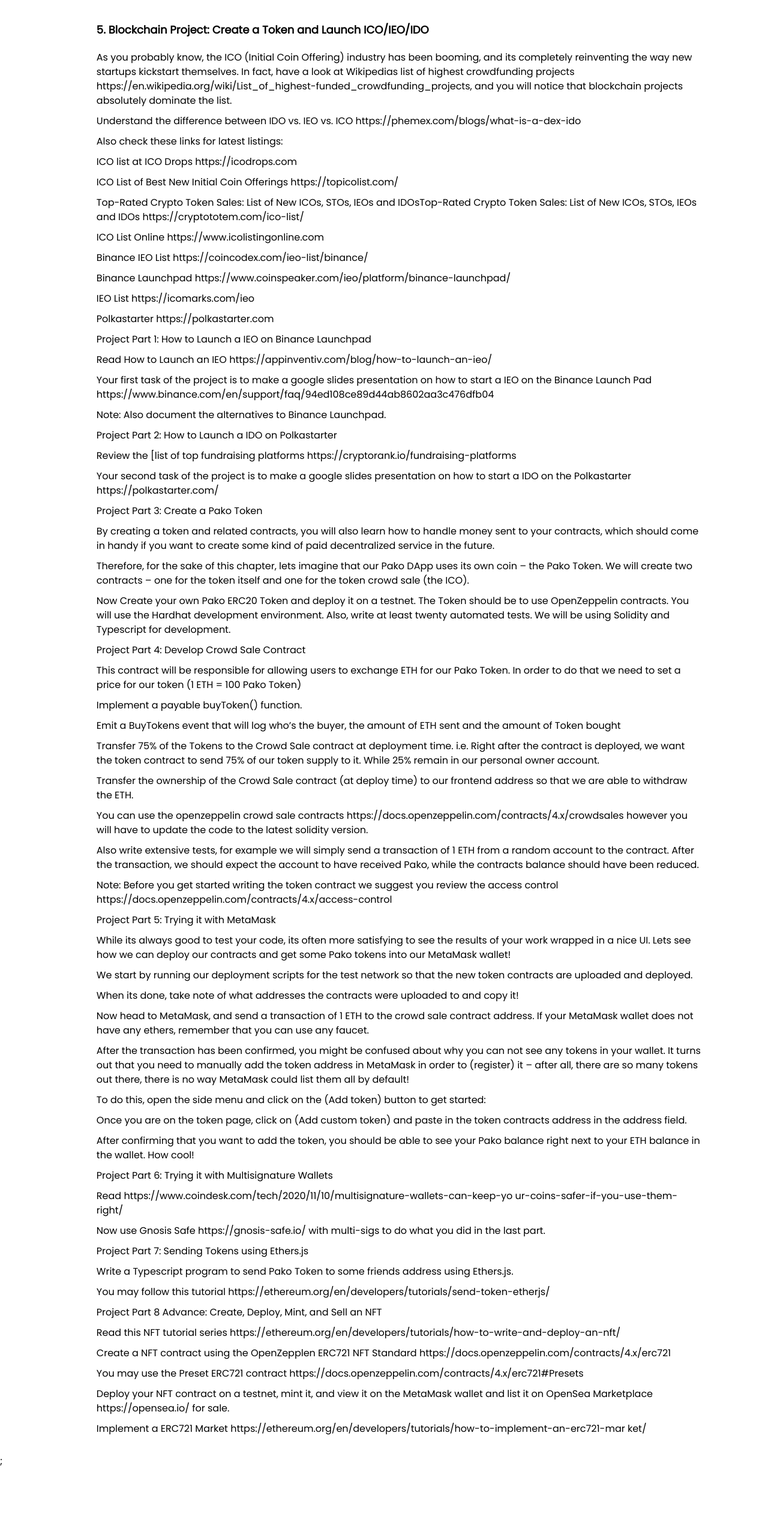
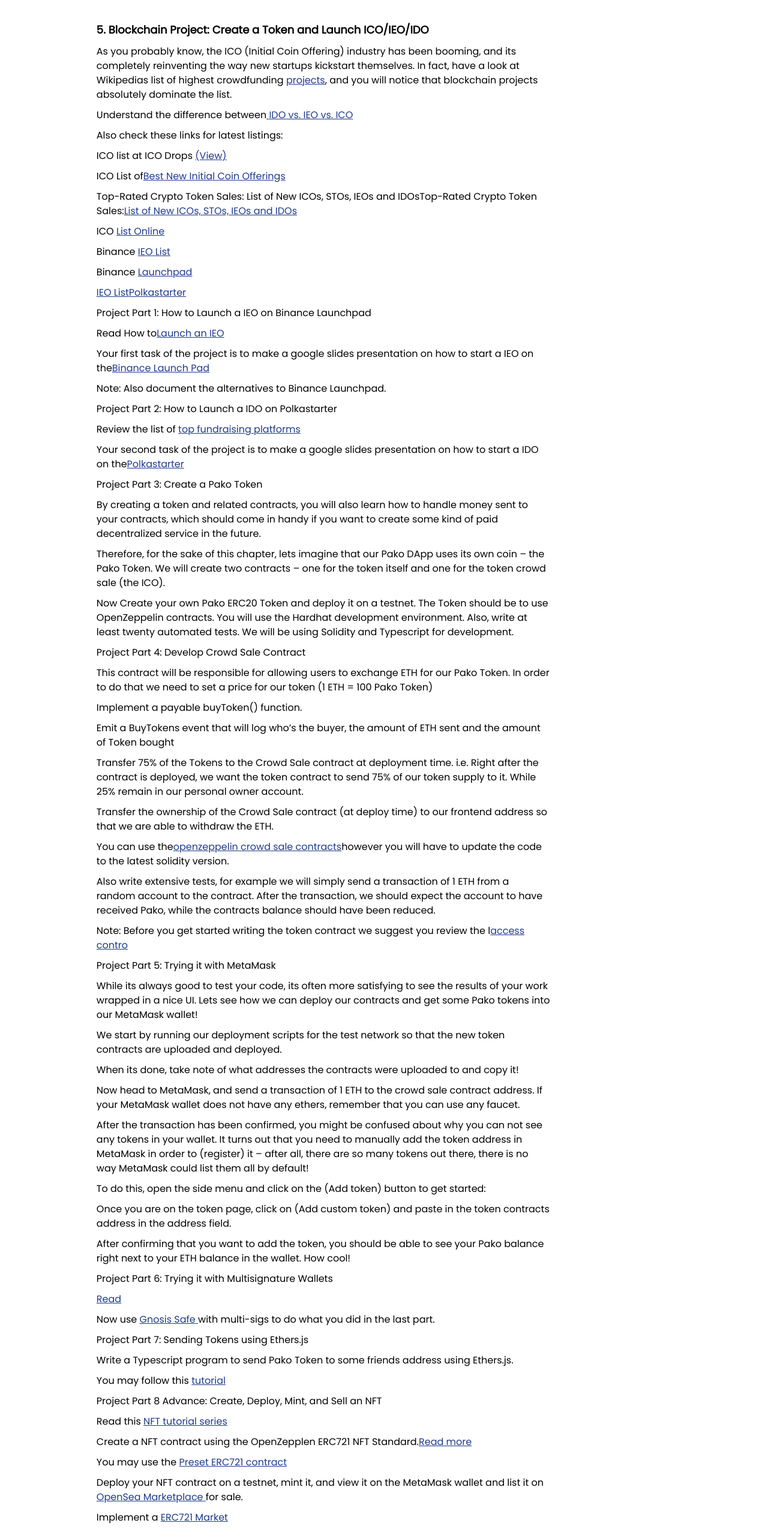
Before and after one commit to AwaisYusaf/Panaverse-DAO-Syllabus, a Next.js app: page /courses/web/q4 in a window 1280 px wide. Shown: the part 922-3486 px from the top of the page at 60% size. Before the commit the page ends 3370 px from the top, so only its background shows below. Built offline with nearby package versions, Linux system fonts and the light colour scheme.

Commit message:
Web q4 responsive issue fixed

```diff
--- a/components/CourseLayout/index.tsx
+++ b/components/CourseLayout/index.tsx
@@ -111,7 +111,9 @@
             </div>
           </div>
         </div>
-        <div className={styles.container}>{children}</div>
+        <div className={styles.container}>
+          <div className="w-full">{children}</div>
+        </div>
       </div>
     </>
   );
--- a/pages/about/index.tsx
+++ b/pages/about/index.tsx
@@ -9,7 +9,7 @@
         <title>Panaverse | About</title>
       </Head>
       <PageLayout>
-        <div>About</div>
+        <section className="min-h-screen">About Page</section>
       </PageLayout>
       <Footer />
     </>
--- a/pages/contact/index.tsx
+++ b/pages/contact/index.tsx
@@ -9,7 +9,7 @@
         <title>Panaverse | Contact</title>
       </Head>
       <PageLayout>
-        <div>Contact</div>
+        <section className="min-h-screen">Contact</section>
       </PageLayout>
       <Footer />
     </>
--- a/pages/courses/web/q4.tsx
+++ b/pages/courses/web/q4.tsx
@@ -122,71 +122,150 @@
           <h3 className="mt-6 text-lg font-semibold">
             5. Blockchain Project: Create a Token and Launch ICO/IEO/IDO
           </h3>
-          <p>
+
+          <div className="w-fit lg:w-3/4">
             <p>
-              {" "}
               As you probably know, the ICO (Initial Coin Offering) industry has
               been booming, and its completely reinventing the way new startups
               kickstart themselves. In fact, have a look at Wikipedias list of
-              highest crowdfunding projects
-              https://en.wikipedia.org/wiki/List_of_highest-funded_crowdfunding_projects,
-              and you will notice that blockchain projects absolutely dominate
+              highest crowdfunding{" "}
+              <a
+                className="underline text-blue-900"
+                href="https://en.wikipedia.org/wiki/List_of_highest-funded_crowdfunding_projects"
+              >
+                projects
+              </a>
+              , and you will notice that blockchain projects absolutely dominate
               the list.
             </p>
 
             <p>
-              Understand the difference between IDO vs. IEO vs. ICO
-              https://phemex.com/blogs/what-is-a-dex-ido
+              Understand the difference between
+              <a
+                className="underline text-blue-900"
+                href="https://phemex.com/blogs/what-is-a-dex-ido"
+              >
+                {" "}
+                IDO vs. IEO vs. ICO
+              </a>
             </p>
 
             <p>Also check these links for latest listings:</p>
 
-            <p>ICO list at ICO Drops https://icodrops.com</p>
             <p>
-              ICO List of Best New Initial Coin Offerings
-              https://topicolist.com/
+              ICO list at ICO Drops{" "}
+              <a
+                className="underline text-blue-900"
+                href="https://icodrops.com"
+              >
+                (View)
+              </a>
+            </p>
+            <p>
+              ICO List of
+              <a
+                className="underline text-blue-900"
+                href="https://topicolist.com/"
+              >
+                Best New Initial Coin Offerings
+              </a>
             </p>
             <p>
               Top-Rated Crypto Token Sales: List of New ICOs, STOs, IEOs and
-              IDOsTop-Rated Crypto Token Sales: List of New ICOs, STOs, IEOs and
-              IDOs https://cryptototem.com/ico-list/
+              IDOsTop-Rated Crypto Token Sales:
+              <a
+                className="underline text-blue-900"
+                href="https://cryptototem.com/ico-list/"
+              >
+                List of New ICOs, STOs, IEOs and IDOs
+              </a>
             </p>
 
-            <p>ICO List Online https://www.icolistingonline.com</p>
-            <p>Binance IEO List https://coincodex.com/ieo-list/binance/</p>
             <p>
-              Binance Launchpad
-              https://www.coinspeaker.com/ieo/platform/binance-launchpad/
+              ICO{" "}
+              <a
+                className="underline text-blue-900"
+                href="https://www.icolistingonline.com"
+              >
+                List Online
+              </a>
+            </p>
+            <p>
+              Binance{" "}
+              <a
+                className="underline text-blue-900"
+                href="https://coincodex.com/ieo-list/binance/"
+              >
+                IEO List
+              </a>
+            </p>
+            <p>
+              Binance{" "}
+              <a
+                className="underline text-blue-900"
+                href="https://www.coinspeaker.com/ieo/platform/binance-launchpad/"
+              >
+                Launchpad
+              </a>
             </p>
 
-            <p>IEO List https://icomarks.com/ieo</p>
-            <p>Polkastarter https://polkastarter.com</p>
+            <a
+              className="underline text-blue-900"
+              href="https://icomarks.com/ieo"
+            >
+              IEO List
+            </a>
+            <a
+              className="underline text-blue-900"
+              href="https://polkastarter.com"
+            >
+              Polkastarter{" "}
+            </a>
             <p>Project Part 1: How to Launch a IEO on Binance Launchpad</p>
 
             <p>
-              {" "}
-              Read How to Launch an IEO
-              https://appinventiv.com/blog/how-to-launch-an-ieo/
+              Read How to
+              <a
+                className="underline text-blue-900"
+                href="https://appinventiv.com/blog/how-to-launch-an-ieo/"
+              >
+                Launch an IEO
+              </a>
             </p>
 
             <p>
               Your first task of the project is to make a google slides
-              presentation on how to start a IEO on the Binance Launch Pad
-              https://www.binance.com/en/support/faq/94ed108ce89d44ab8602aa3c476dfb04
+              presentation on how to start a IEO on the
+              <a
+                className="underline text-blue-900"
+                href="https://www.binance.com/en/support/faq/94ed108ce89d44ab8602aa3c476dfb04"
+              >
+                Binance Launch Pad
+              </a>
             </p>
 
             <p>Note: Also document the alternatives to Binance Launchpad.</p>
             <p>Project Part 2: How to Launch a IDO on Polkastarter</p>
 
             <p>
-              Review the [list of top fundraising platforms
-              https://cryptorank.io/fundraising-platforms
+              Review the list of{" "}
+              <a
+                className="underline text-blue-900"
+                href="https://cryptorank.io/fundraising-platforms"
+              >
+                top fundraising platforms
+              </a>
             </p>
 
             <p>
               Your second task of the project is to make a google slides
-              presentation on how to start a IDO on the Polkastarter
-              https://polkastarter.com/
+              presentation on how to start a IDO on the
+              <a
+                className="underline text-blue-900"
+                href="https://polkastarter.com/"
+              >
+                Polkastarter
+              </a>
             </p>
 
             <p>Project Part 3: Create a Pako Token</p>
@@ -236,9 +315,15 @@
             </p>
 
             <p>
-              You can use the openzeppelin crowd sale contracts
-              https://docs.openzeppelin.com/contracts/4.x/crowdsales however you
-              will have to update the code to the latest solidity version.
+              You can use the
+              <a
+                className="underline text-blue-900"
+                href="https://docs.openzeppelin.com/contracts/4.x/crowdsales"
+              >
+                openzeppelin crowd sale contracts
+              </a>
+              however you will have to update the code to the latest solidity
+              version.
             </p>
 
             <p>
@@ -249,8 +334,13 @@
             </p>
             <p>
               Note: Before you get started writing the token contract we suggest
-              you review the access control
-              https://docs.openzeppelin.com/contracts/4.x/access-control
+              you review the l
+              <a
+                className="underline text-blue-900"
+                href="https://docs.openzeppelin.com/contracts/4.x/access-control"
+              >
+                access contro
+              </a>
             </p>
 
             <p>Project Part 5: Trying it with MetaMask</p>
@@ -300,15 +390,24 @@
             </p>
 
             <p>Project Part 6: Trying it with Multisignature Wallets</p>
-            <p>
+            <a
+              className="underline text-blue-900"
+              href="https://www.coindesk.com/tech/2020/11/10/multisignature-wallets-can-keep-yo
+              ur-coins-safer-if-you-use-them-right/"
+            >
               Read
-              https://www.coindesk.com/tech/2020/11/10/multisignature-wallets-can-keep-yo
-              ur-coins-safer-if-you-use-them-right/
-            </p>
+            </a>
 
             <p>
-              Now use Gnosis Safe https://gnosis-safe.io/ with multi-sigs to do
-              what you did in the last part.
+              Now use{" "}
+              <a
+                className="underline text-blue-900"
+                href="https://gnosis-safe.io/"
+              >
+                {" "}
+                Gnosis Safe{" "}
+              </a>{" "}
+              with multi-sigs to do what you did in the last part.
             </p>
 
             <p>Project Part 7: Sending Tokens using Ethers.js</p>
@@ -319,39 +418,69 @@
             </p>
 
             <p>
-              You may follow this tutorial
-              https://ethereum.org/en/developers/tutorials/send-token-etherjs/
+              You may follow this{" "}
+              <a
+                className="underline text-blue-900"
+                href="https://ethereum.org/en/developers/tutorials/send-token-etherjs/"
+              >
+                tutorial
+              </a>
             </p>
 
             <p>Project Part 8 Advance: Create, Deploy, Mint, and Sell an NFT</p>
 
             <p>
-              Read this NFT tutorial series
-              https://ethereum.org/en/developers/tutorials/how-to-write-and-deploy-an-nft/
+              Read this{" "}
+              <a
+                className="underline text-blue-900"
+                href="https://ethereum.org/en/developers/tutorials/how-to-write-and-deploy-an-nft/"
+              >
+                {" "}
+                NFT tutorial series
+              </a>
             </p>
 
             <p>
-              Create a NFT contract using the OpenZepplen ERC721 NFT Standard
-              https://docs.openzeppelin.com/contracts/4.x/erc721
+              Create a NFT contract using the OpenZepplen ERC721 NFT Standard.
+              <a
+                className="underline text-blue-900"
+                href="https://docs.openzeppelin.com/contracts/4.x/erc721
+   "
+              >
+                Read more
+              </a>
             </p>
 
             <p>
-              You may use the Preset ERC721 contract
-              https://docs.openzeppelin.com/contracts/4.x/erc721#Presets
+              You may use the{" "}
+              <a
+                className="underline text-blue-900"
+                href="https://docs.openzeppelin.com/contracts/4.x/erc721#Presets"
+              >
+                Preset ERC721 contract
+              </a>
             </p>
 
             <p>
               Deploy your NFT contract on a testnet, mint it, and view it on the
-              MetaMask wallet and list it on OpenSea Marketplace
-              https://opensea.io/ for sale.
+              MetaMask wallet and list it on{" "}
+              <a className="underline text-blue-900" href="https://opensea.io/">
+                OpenSea Marketplace{" "}
+              </a>
+              for sale.
             </p>
 
             <p>
-              Implement a ERC721 Market
-              https://ethereum.org/en/developers/tutorials/how-to-implement-an-erc721-mar
-              ket/
+              Implement a{" "}
+              <a
+                className="underline text-blue-900"
+                href="https://ethereum.org/en/developers/tutorials/how-to-implement-an-erc721-mar
+              ket/"
+              >
+                ERC721 Market
+              </a>
             </p>
-          </p>
+          </div>
         </div>
       </div>
     </CoursePageLayout>
```
Also changed, not shown: components/Footer.tsx (+13 -10 lines).
